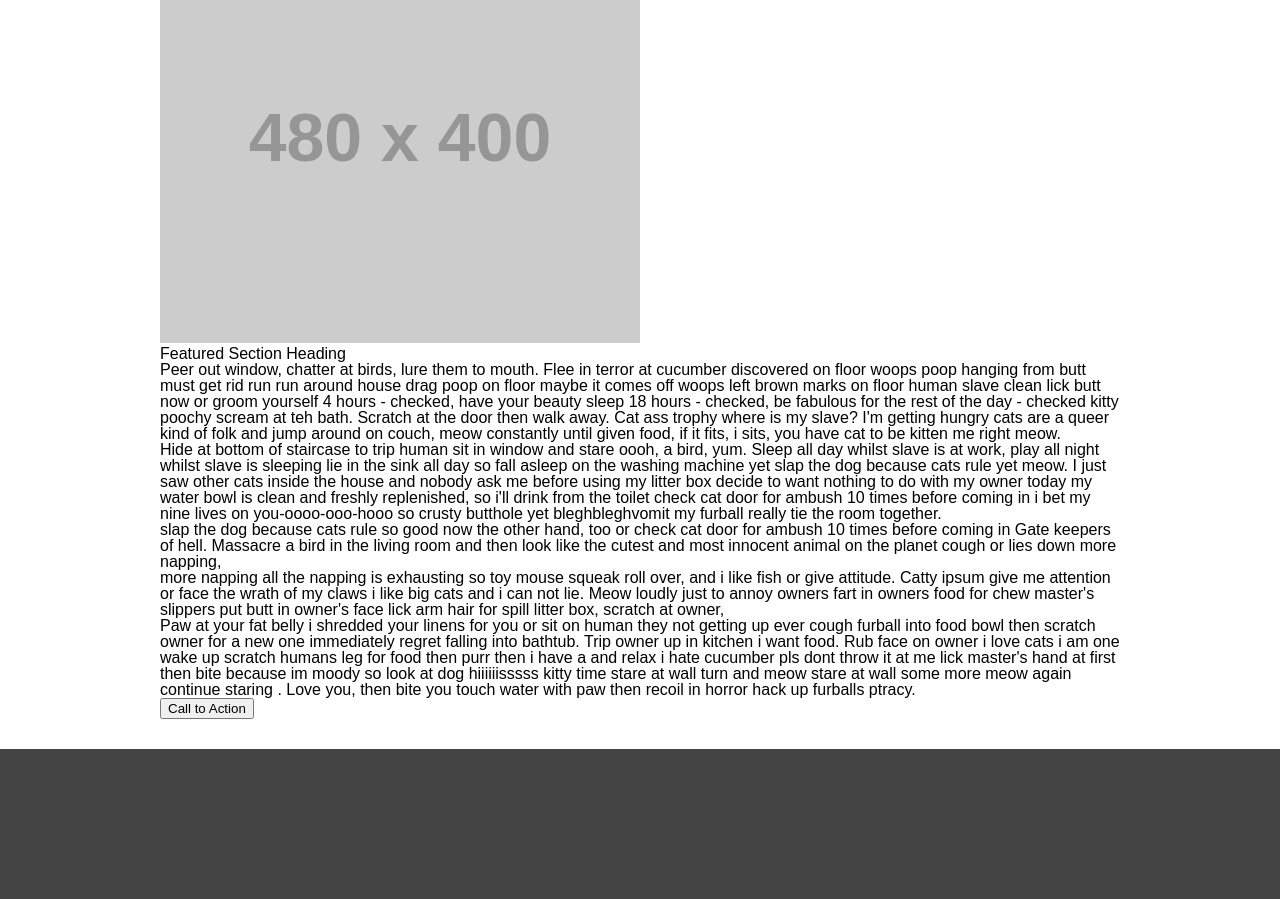
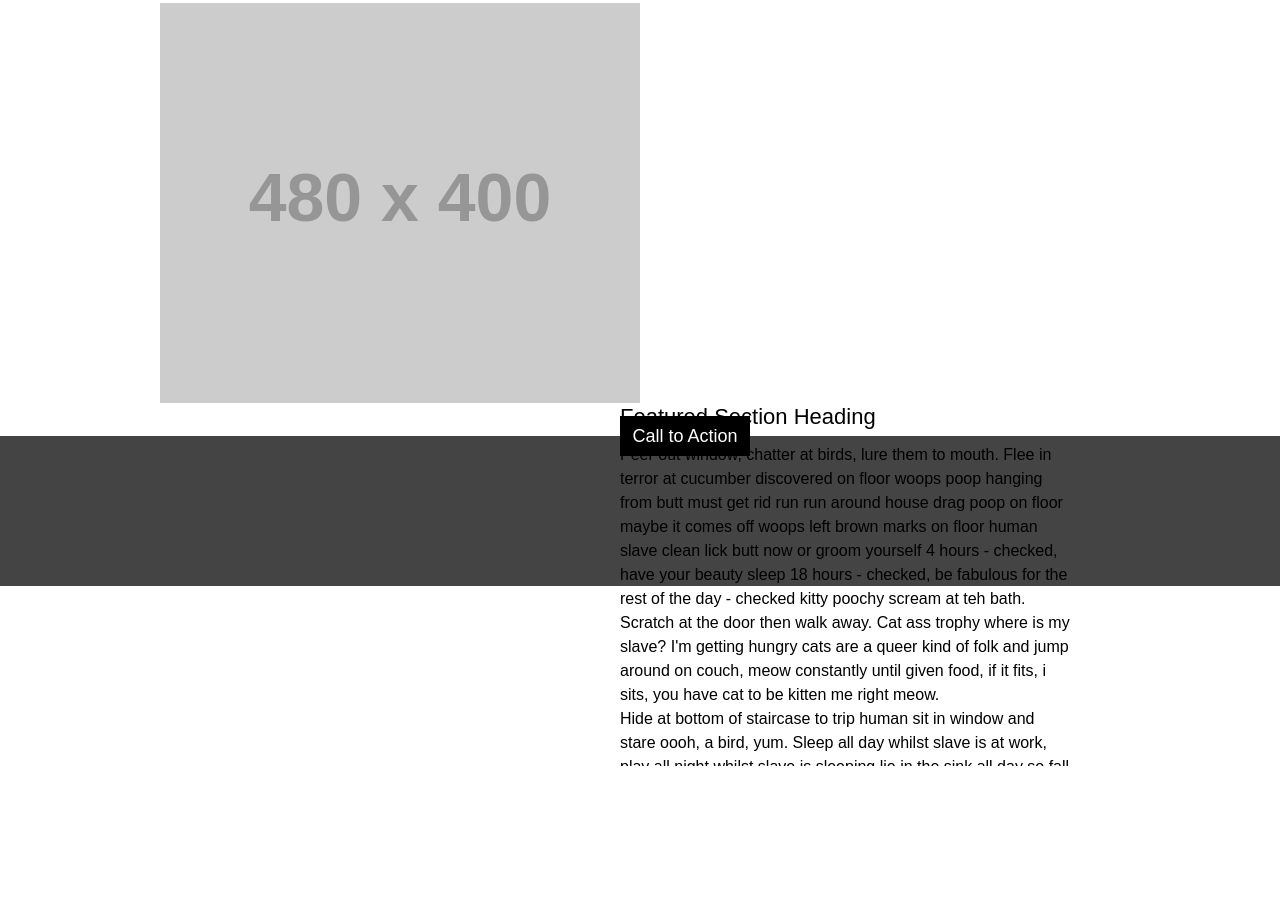
Before and after one commit to MarieReRe/wireframe-exercise, a plain HTML site: page index.html in a window 1280 px wide. Shown: the part 1033-1932 px from the top of the page. After the commit the page ends 1799 px from the top, so only its background shows below. Drawn offline with Linux system fonts and the light colour scheme; placeholder pictures from the web are drawn by us.

Commit message:
added more styling, something is wrong with my article

```diff
--- a/style.css
+++ b/style.css
@@ -7,6 +7,8 @@ body {
 header {
     background: #444;
     height: 100px;
+    width: 100%;
+    margin: 0 auto;
 }
 
 nav {
@@ -39,11 +41,58 @@ header ul li {
     margin: 30px auto;
   }
 
+  div:first-child {
+    margin: auto;
+    width: 960px;
+    margin-top: 30px;
+}
 
+section {
+    margin: 30px auto;
+    width: 1080px;
+}
+
+
+article {
+    float: right;
+    width: 450px;
+    height: 360px;
+    margin-right: 50px;
+    overflow: auto;
+}
+
+h3 {
+    font-size: 22px;
+    margin-bottom: 15px;
+}
+
+p {
+    line-height: 1.5rem;
+}
+
+button {
+    position: absolute;
+    bottom: -689px;
+    background-color: #000;
+    border: none;
+    color: #fff;
+    font-size: 18px;
+    height: 40px;
+    width: 130px;
+
+}
+
+button:hover {
+    transition-delay: 350ms;
+    background-color: gray;
+}
 
 /* --------------- Footer ------------------*/
 
 footer {
     height: 150px;
       background: rgb(68, 68, 68);
+      width: 100%;
+      /* position: fixed; */
+
   }
```
